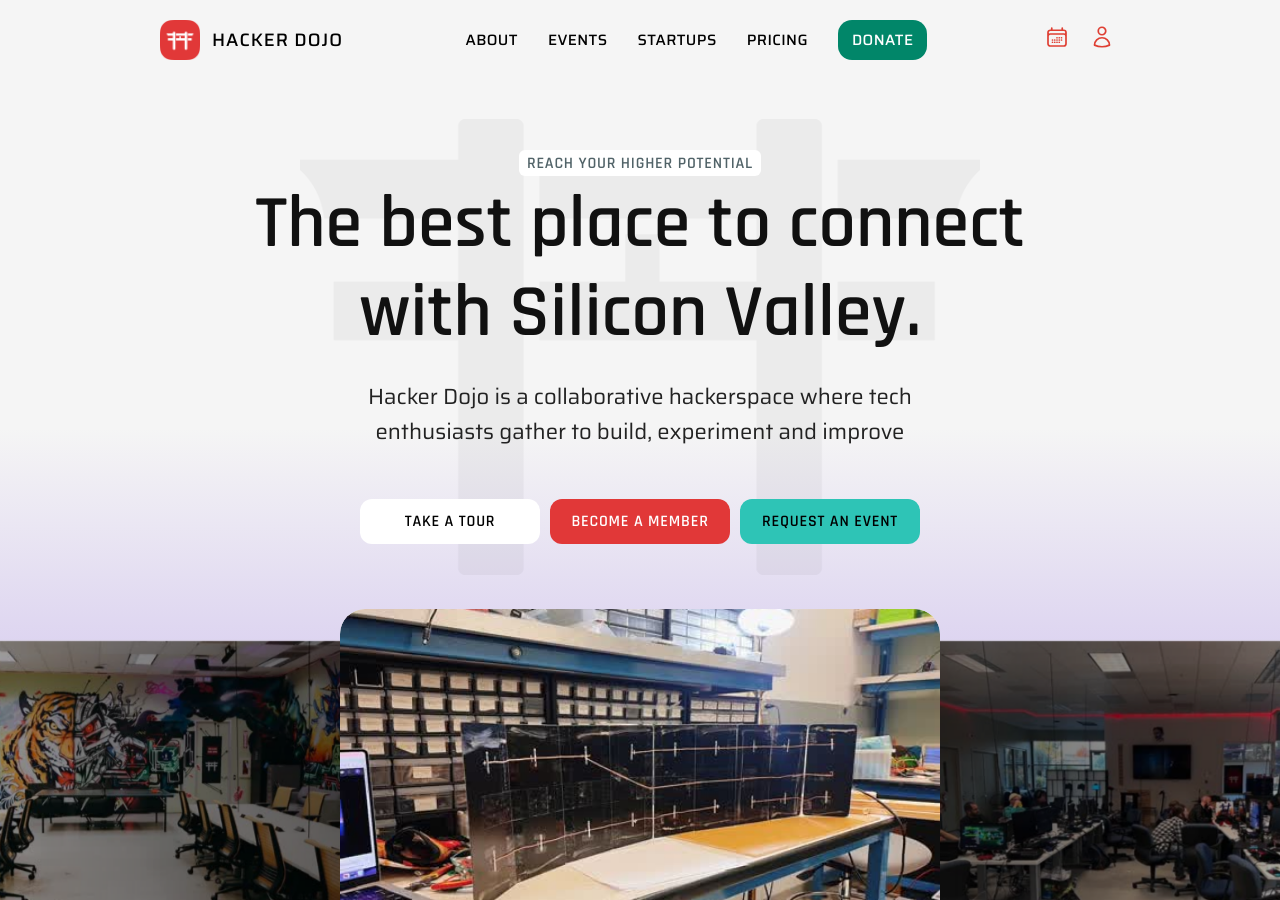
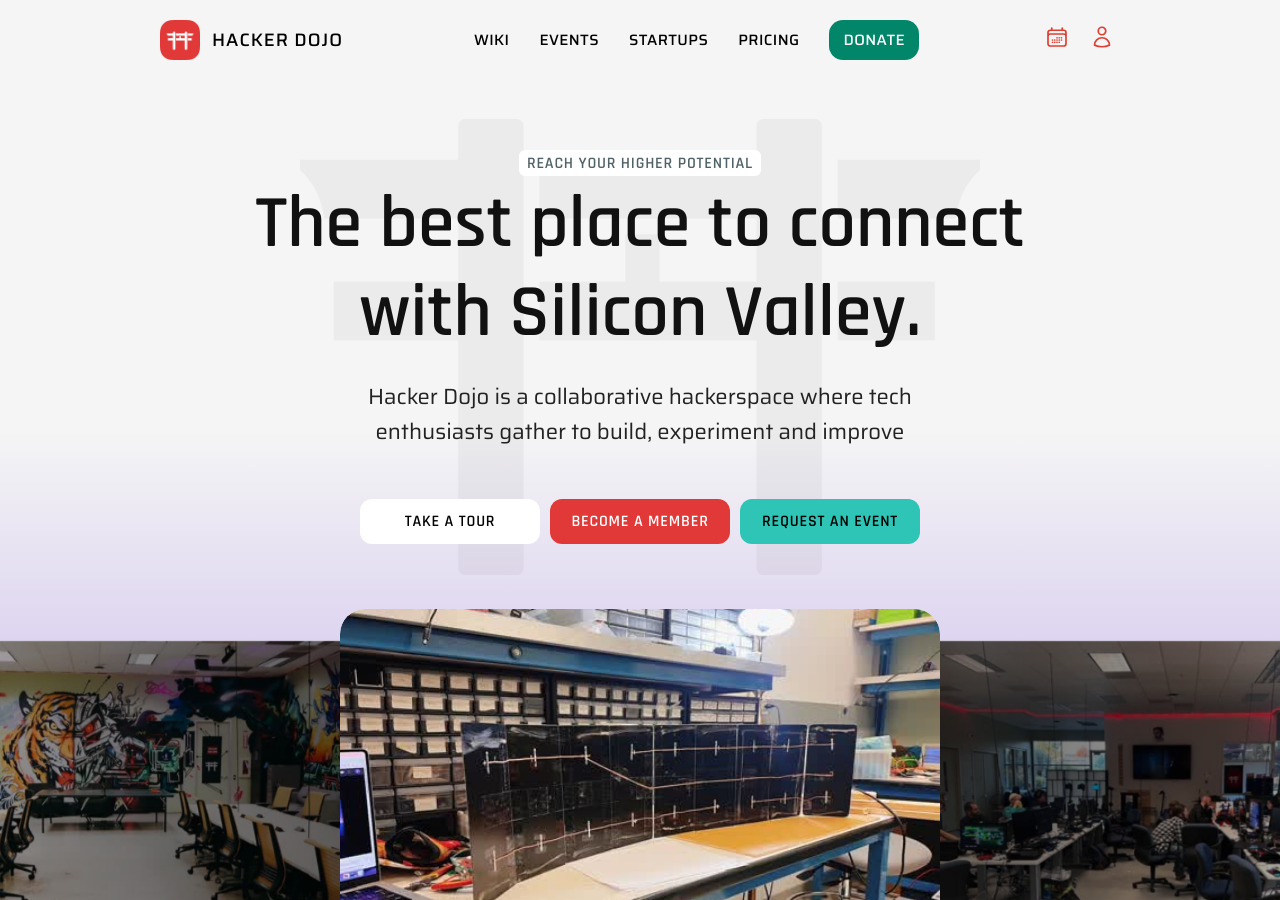
Before and after one commit to hd-admin/hackerdojo.org, a Jekyll site: the page built from index.html, in a window 1280 px wide and 900 px high. Built offline with Jekyll 4.4.1, drawn with Linux system fonts in a browser that asks for light colours.

Commit message:
Replace 'About' link with 'Wiki' in header
Modified About to WIki for clarity

```diff
--- a/_includes/header.html
+++ b/_includes/header.html
@@ -42,7 +42,7 @@
 		</div>
 
 		<div id="top-navigation">
-			<a href="https://wiki.hackerdojo.com/index.php?title=Main_Page">About</a>
+			<a href="https://wiki.hackerdojo.com/index.php?title=Main_Page">Wiki</a>
 			<a href="https://www.meetup.com/hackerdojo/events/">Events</a>
 			<a href="/startups/">Startups</a>
 			<span class="top-navigation-link" onClick="getid('pricing-holder').scrollIntoView({ behavior: 'smooth' })">Pricing</span>
@@ -74,7 +74,7 @@
 						<span>Events</span>
 					</a>
 
-					<a href="https://wiki.hackerdojo.com/index.php?title=Main_Page">About</a>
+					<a href="https://wiki.hackerdojo.com/index.php?title=Main_Page">Wiki</a>
 					<a href="/startups/">Startups</a>
 					<span class="top-navigation-link popup-link" onClick="getid('pricing-holder').scrollIntoView({ behavior: 'smooth' })">Pricing</span>
 					<a href="https://www.every.org/hacker-dojo/f/hacker-dojo-expansion">Donate</a>
```
